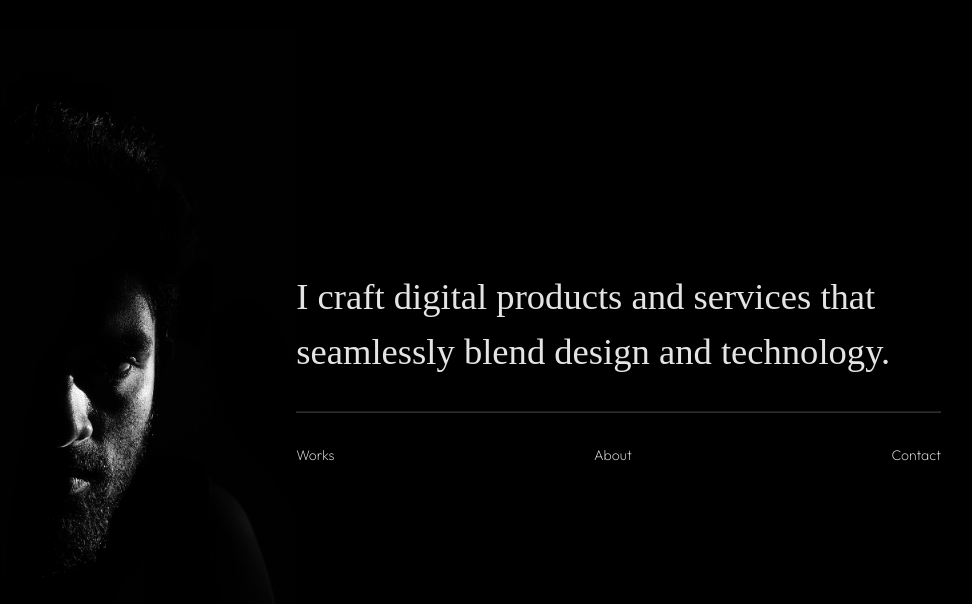
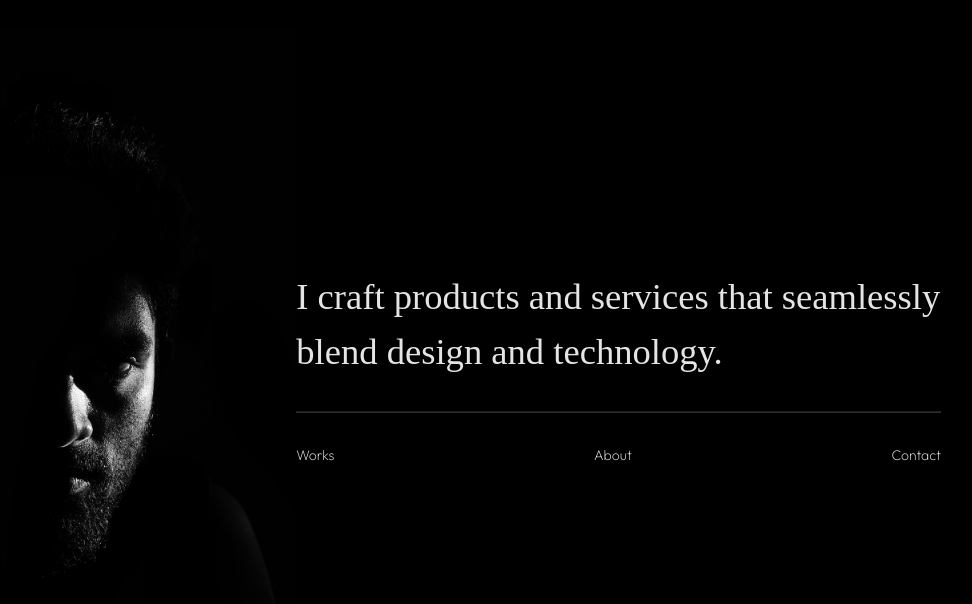
Before and after one commit to pankan/k7, a Vue app: page / in a window 1280 px wide. Shown: the top 604 px of the page, without its empty margins (169-1141 px from the left). Built offline with nearby package versions, Linux system fonts and the light colour scheme; a web font is replaced by a local one.

Commit message:
Update Home.vue

```diff
--- a/src/views/Home.vue
+++ b/src/views/Home.vue
@@ -5,7 +5,7 @@
   <div class="container ai-center flex-row">
     <img src="../assets/img/k7.png" class="k7">
     <div class="content">
-      <h2>I craft digital products and services that seamlessly blend design and technology.</h2>
+      <h2>I craft products and services that seamlessly blend design and technology.</h2>
       <hr>
       <div class="nav">
         <router-link to="/works">Works</router-link>
```
